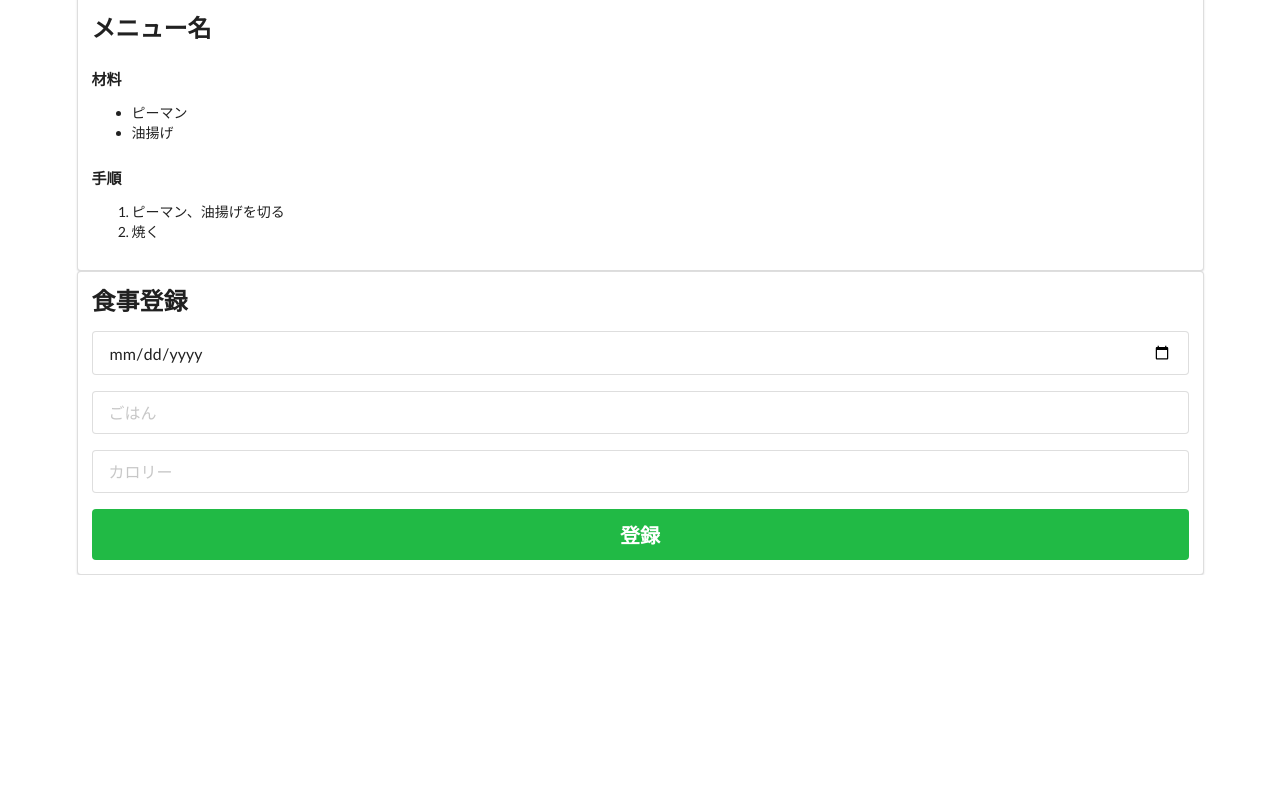
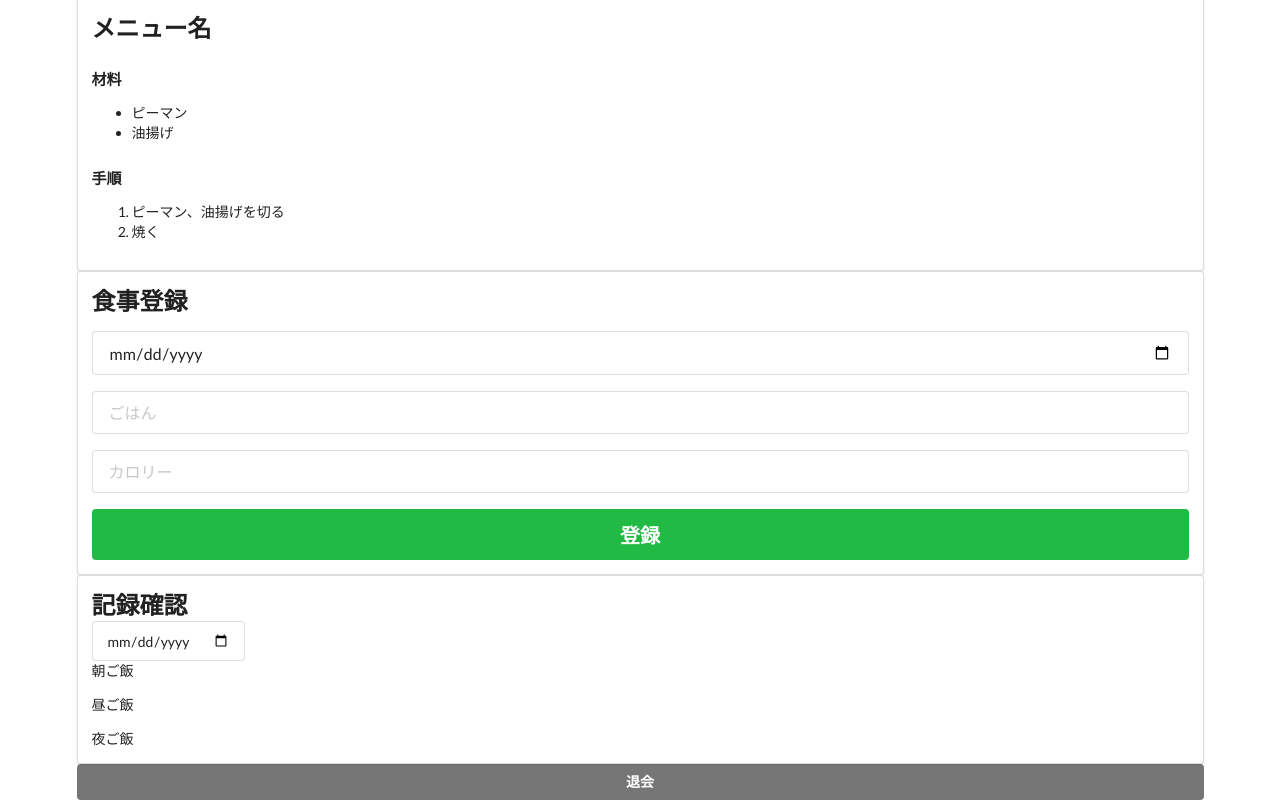
Before and after one commit to hasum1ke1t0/mti-intern, a Vue app: page /#/mypage in a window 1280 px wide. Shown: the part 227-1027 px from the top of the page. Before the commit the page ends 802 px from the top, so only its background shows below. Built offline with nearby package versions, Linux system fonts and the light colour scheme; the HTML template or start-up script is replaced by a standard one.

Commit message:
記録確認&もろもろ

```diff
--- a/src/views/MyPage.vue
+++ b/src/views/MyPage.vue
@@ -53,6 +53,33 @@
       </div>
     </div>
 
+    <div class="ui main container">
+      <div class="ui segment">
+        <form class="ui large form">
+          <h2>記録確認</h2>
+        </form>
+
+        <div class="field">
+           <div class="ui input">
+             <input type="date" placeholder="">
+           </div>
+          </div>
+
+        <div class="field">
+          <p>朝ご飯</p>
+          <p>昼ご飯</p>
+          <p>夜ご飯</p>
+        </div>
+
+      </div>
+    </div>
+
+    <div class="ui main container">
+      <button class="ui grey fluid button" type="submit">
+            退会
+      </button>
+    </div>
+
 </template>
 
 <script>
```
